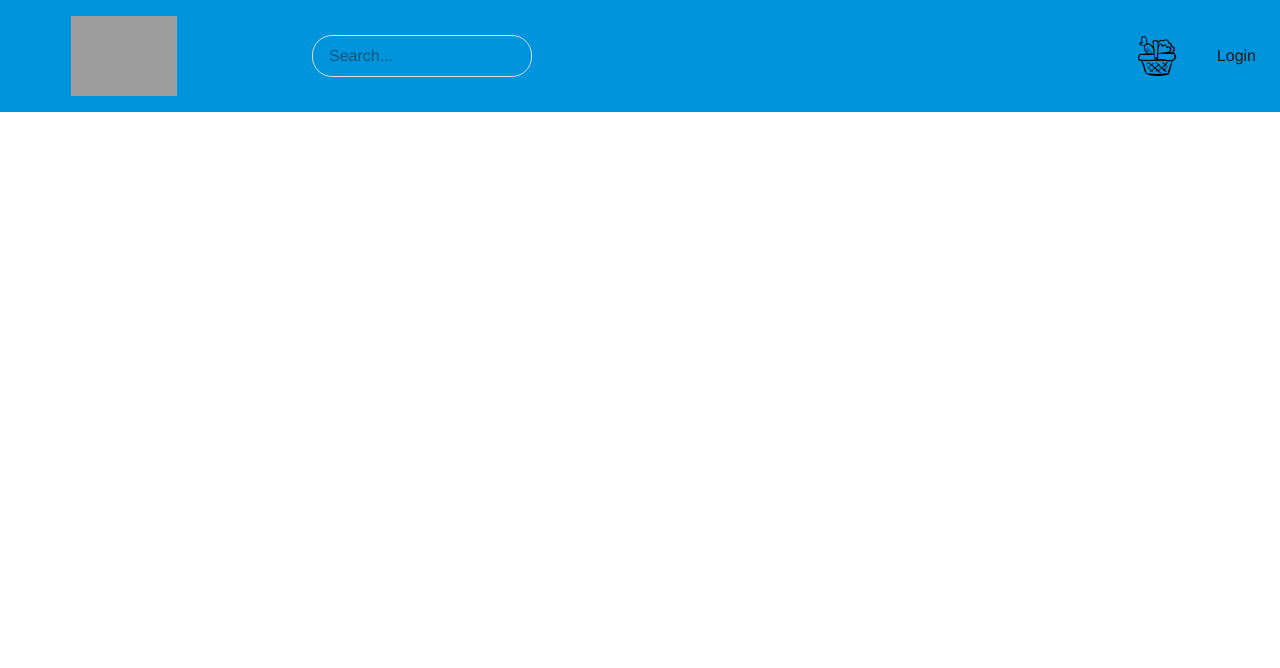
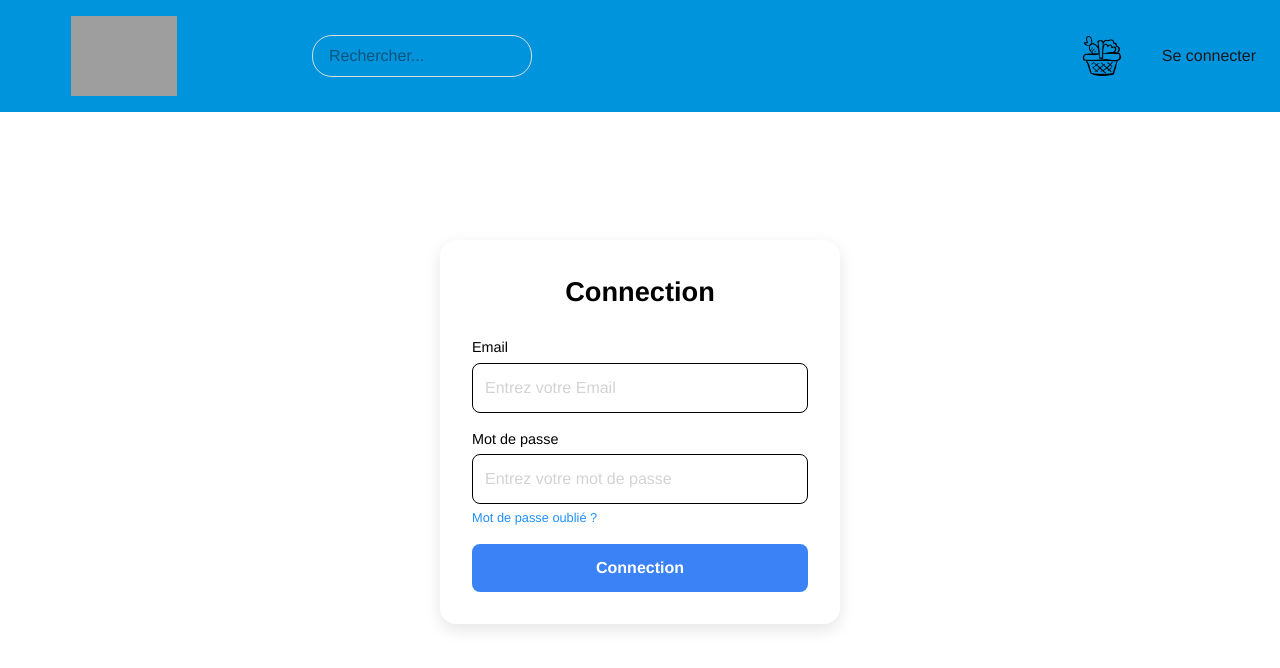
Before and after one commit to GaspardCulis/regionoix, an Angular app: page /connection in a window 1280 px wide. Before the commit this address led to /. Shown: the top 668 px of the page. Built offline with nearby package versions, Linux system fonts and the light colour scheme; grey boxes are pictures that could not be loaded.

Commit message:
improve(front): renaming connexion to connection and change english words in front to french

```diff
--- a/src/app/app.routes.ts
+++ b/src/app/app.routes.ts
@@ -2,10 +2,12 @@ import { Routes } from '@angular/router';
 import { ShowcasePage } from './pages/showcase/showcase-page';
 import { BasketPage } from './pages/basket/basket-page';
 import { PaymentPage } from './pages/payment/payment-page';
+import { ConnectionPage } from './pages/connection-page/connection-page';
 
 export const routes: Routes = [
     { path: '', redirectTo: 'showcase', pathMatch: 'full' },
     { path: 'showcase', component: ShowcasePage },
     { path: 'basket', component: BasketPage },
-    { path: 'payment', component: PaymentPage }
+    { path: 'payment', component: PaymentPage },
+    { path: 'connection', component: ConnectionPage }
 ];
--- a/src/app/pages/basket/basket-page.html
+++ b/src/app/pages/basket/basket-page.html
@@ -4,6 +4,6 @@
     </app-product-list-item-component>
     <div class="basket-actions">
         <p>Total {{getTotalPrice()}} €</p>
-        <button class="btn-validate" (click)="goToPayment()">Valider le panier</button>
+        <button class="btn-validate" (click)="goToPayment()">Commander</button>
     </div>
 </div>
--- a/src/app/pages/connexion-page/connexion-page.css
+++ b/src/app/pages/connection-page/connection-page.css
@@ -1,4 +1,4 @@
-.connexion-container {
+.connection-container {
   display: flex;
   align-items: center;
   justify-content: center;
--- a/src/app/pages/connexion-page/connexion-page.html
+++ b/src/app/pages/connection-page/connection-page.html
@@ -1,7 +1,7 @@
-<div class="connexion-container">
+<div class="connection-container">
   <div class="card">
     <form class="form" (ngSubmit)="onSubmit()">
-      <h1 class="form-title">Connexion</h1>
+      <h1 class="form-title">Connection</h1>
 
       <div class="form-control">
         <label for="email">Email</label>
@@ -16,7 +16,7 @@
       </div>
 
       <div class="form-action">
-        <button type="submit">Connexion</button>
+        <button type="submit">Connection</button>
       </div>
     </form>
   </div>
--- a/src/app/utils/component/product-list-item-component/product-list-item-component.css
+++ b/src/app/utils/component/product-list-item-component/product-list-item-component.css
@@ -44,7 +44,6 @@
 }
 
 .quantity {
-    font-size: 0.875rem;
     color: #6b7280;
 }
 
--- a/src/app/utils/component/topbar-component/topbar-component.html
+++ b/src/app/utils/component/topbar-component/topbar-component.html
@@ -1,7 +1,7 @@
 <div class="topbar">
     <img class="logo" src={{pathLogo}} alt="Logo de la region">
     <h1 class="title">{{ title }}</h1>
-    <input class="search" type="text" [(ngModel)]="searchText" placeholder="Search...">
+    <input class="search" type="text" [(ngModel)]="searchText" placeholder="Rechercher...">
     <div class="topbar-actions">
         <button class="user-basket" (click)="goToBasket()">
             <img src="assets/panier1.png" alt="logo panier">
@@ -14,7 +14,7 @@
             <img src="https://i.pinimg.com/736x/f3/d1/ed/f3d1edf10d63c40e1fa06364176fa502.jpg" alt="logo user">
             }
             @else {
-            <span> Login </span>
+            <span>Se connecter</span>
             }
         </button>
     </div>
--- a/src/app/utils/component/topbar-component/topbar-component.ts
+++ b/src/app/utils/component/topbar-component/topbar-component.ts
@@ -27,7 +27,7 @@ export class TopbarComponent {
       this.router.navigate(['/profile']); //TODO: replace with profile page
     }
     else {
-      this.router.navigate(['/connexion']);
+      this.router.navigate(['/connection']);
     }
   }
 
```
Also changed, not shown: src/app/pages/connection-page/connection-page.ts (renamed from src/app/pages/connexion-page/connexion-page.ts, +4 -4 lines), 1 other file (tests, documents, lock files or other folders).
